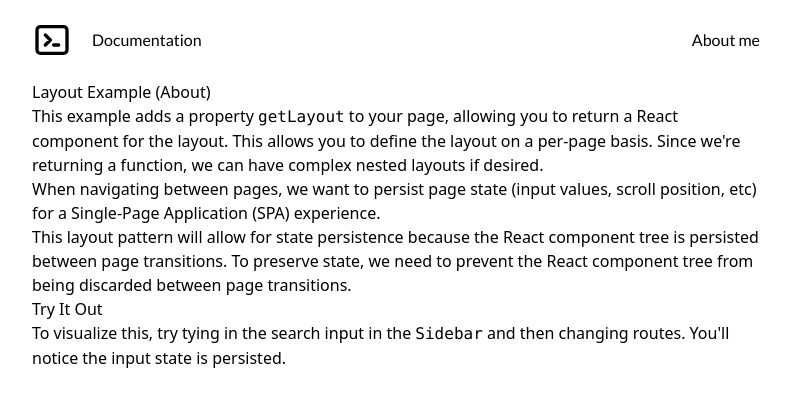
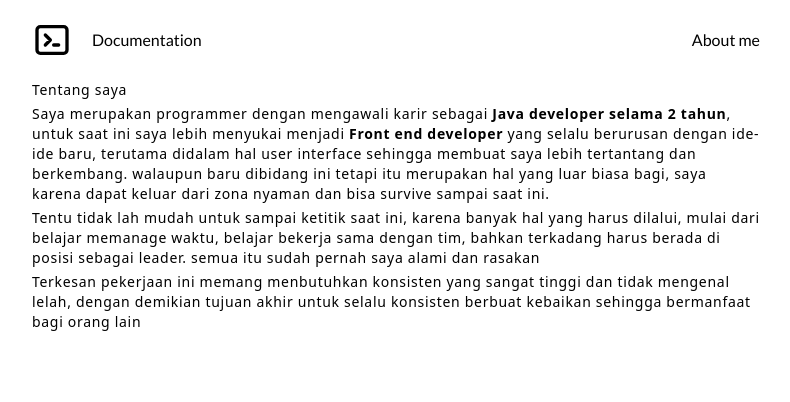
Before and after one commit to mhanifmuhsin/documentation, a Next.js app: page /about in a window 1280 px wide. Shown: the top 402 px of the page, without its empty margins (244-1034 px from the left). Built offline with nearby package versions, Linux system fonts and the light colour scheme.

Commit message:
:hammer:Update about me content

```diff
--- a/pages/about.js
+++ b/pages/about.js
@@ -9,31 +9,11 @@ export default function About() {
                 <meta name="description" content="Generated by create next app" />
                 <link rel="icon" href="/favicon.ico" />
             </Head>
-            <section>
-                <h2>Layout Example (About)</h2>
-                <p>
-                    This example adds a property <code>getLayout</code> to your page,
-                    allowing you to return a React component for the layout. This allows you
-                    to define the layout on a per-page basis. Since we're returning a
-                    function, we can have complex nested layouts if desired.
-                </p>
-                <p>
-                    When navigating between pages, we want to persist page state (input
-                    values, scroll position, etc) for a Single-Page Application (SPA)
-                    experience.
-                </p>
-                <p>
-                    This layout pattern will allow for state persistence because the React
-                    component tree is persisted between page transitions. To preserve state,
-                    we need to prevent the React component tree from being discarded between
-                    page transitions.
-                </p>
-                <h3>Try It Out</h3>
-                <p>
-                    To visualize this, try tying in the search input in the{' '}
-                    <code>Sidebar</code> and then changing routes. You'll notice the input
-                    state is persisted.
-                </p>
+            <section className="text-sm space-y-1 tracking-wider">
+                <h2>Tentang saya</h2>
+                <p>Saya merupakan programmer dengan mengawali karir sebagai <strong>Java developer selama 2 tahun</strong>, untuk saat ini saya lebih menyukai menjadi <strong>Front end developer</strong> yang selalu berurusan dengan ide-ide baru, terutama didalam hal user interface sehingga membuat saya lebih tertantang dan berkembang. walaupun baru dibidang ini tetapi itu merupakan hal yang luar biasa bagi, saya karena dapat keluar dari zona nyaman dan bisa survive sampai saat ini.</p>
+                <p>Tentu tidak lah mudah untuk sampai ketitik saat ini, karena banyak hal yang harus dilalui, mulai dari belajar memanage waktu, belajar bekerja sama dengan tim, bahkan terkadang harus berada di posisi sebagai leader. semua itu sudah pernah saya alami dan rasakan</p>
+                <p> Terkesan pekerjaan ini memang menbutuhkan konsisten yang sangat tinggi dan tidak mengenal lelah, dengan demikian tujuan akhir untuk selalu konsisten berbuat kebaikan sehingga bermanfaat bagi orang lain</p>
             </section>
         </>
 
```
